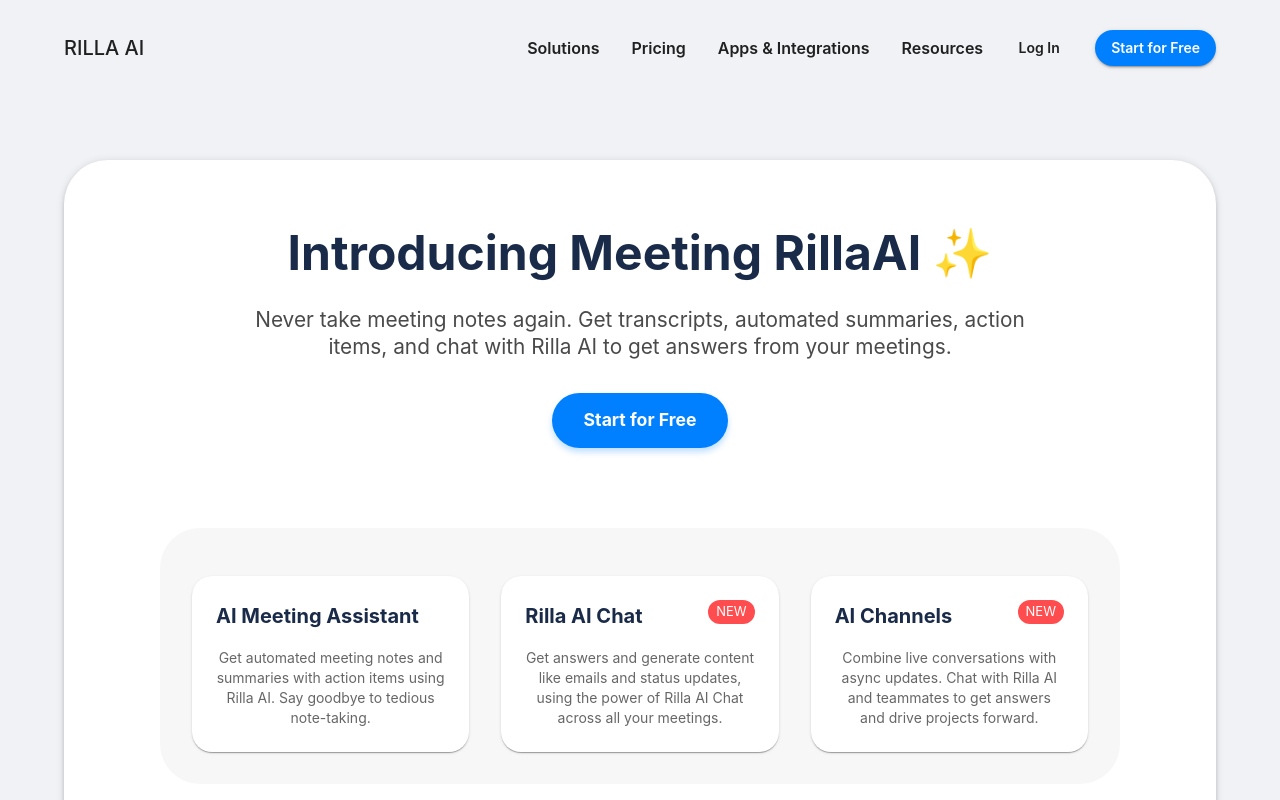
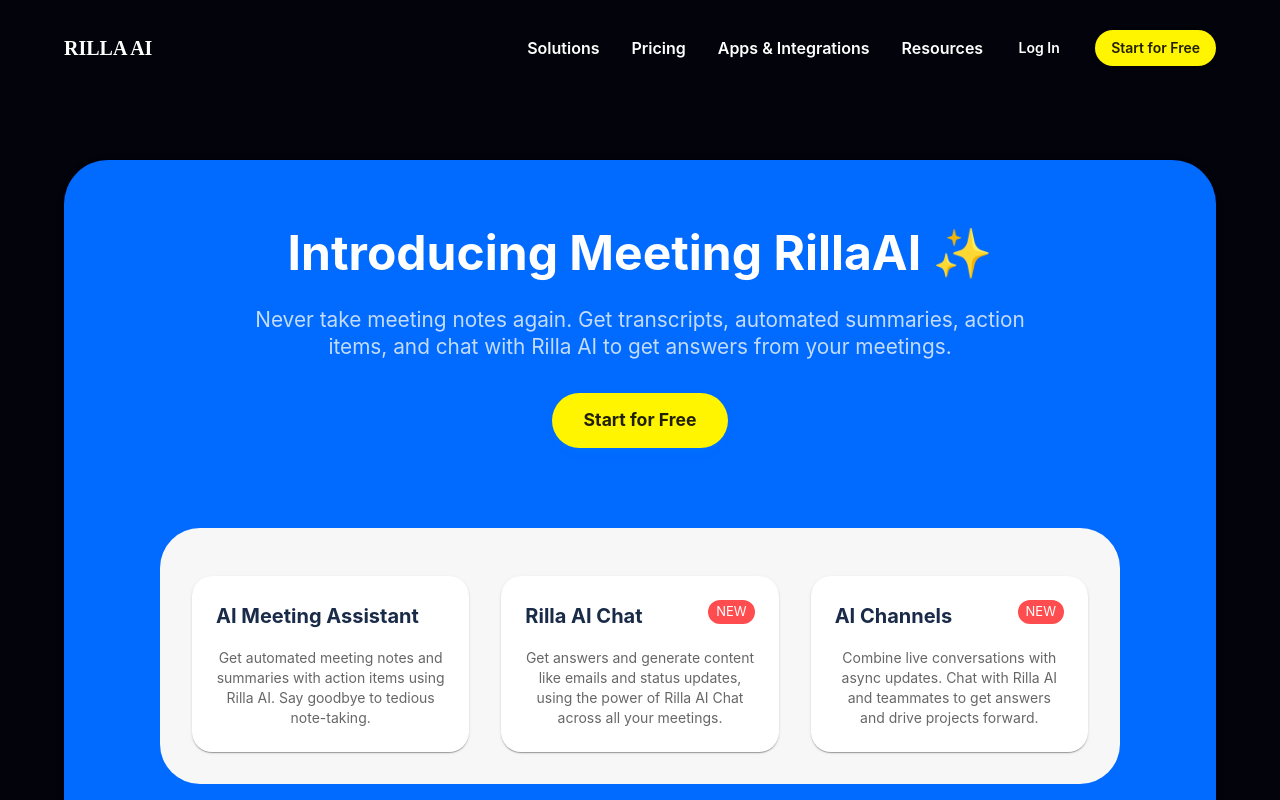
Before and after one commit to Rabia-Ghafoor/SumGen_Frontend, a Next.js app: page / in a window 1280 px wide. Shown: the top 800 px of the page. Built offline with nearby package versions, Linux system fonts and the light colour scheme.

Commit message:
Updated theme of landing page

```diff
--- a/app/page.tsx
+++ b/app/page.tsx
@@ -14,7 +14,7 @@
   return (
     <Box sx={{
       minHeight: '100vh',
-      bgcolor: '#f0f2f5',
+      bgcolor: '#03040b',
       pt: { xs: 8, md: 12 },
     }}>
       <Header isScrolled={trigger} />
--- a/components/FeatureCard.tsx
+++ b/components/FeatureCard.tsx
@@ -1,20 +1,55 @@
-import { Paper, Typography, Chip, Box } from '@mui/material';
+import React from 'react';
+import { Paper, Typography, Chip, Box } from "@mui/material";
 
 interface FeatureCardProps {
   title: string;
   description: string;
   isNew?: boolean;
+  isSelected?: boolean;
 }
 
-const FeatureCard: React.FC<FeatureCardProps> = ({ title, description, isNew }) => {
+const FeatureCard: React.FC<FeatureCardProps> = ({
+  title,
+  description,
+  isNew,
+  isSelected,
+}) => {
   return (
-    <Paper elevation={1} sx={{ height: '100%', display: 'flex', flexDirection: 'column', p: 3, borderRadius: 5 }}>
-      <Box sx={{ display: 'flex', justifyContent: 'space-between', alignItems: 'flex-start', mb: 2 }}>
-        <Typography variant="h6" component="div" sx={{ fontWeight: 'bold', color: '#1a2b49' }}>
+    <Paper
+      elevation={1}
+      sx={{
+        height: "100%",
+        display: "flex",
+        flexDirection: "column",
+        p: 3,
+        borderRadius: 5,
+        backgroundColor: "#fff",
+        cursor: "pointer",
+        border: isSelected ? "1px solid #03040b" : "none",
+      }}
+    >
+      <Box
+        sx={{
+          display: "flex",
+          justifyContent: "space-between",
+          alignItems: "flex-start",
+          mb: 2,
+        }}
+      >
+        <Typography
+          variant="h6"
+          component="div"
+          sx={{ fontWeight: "bold", color: "#1a2b49" }}
+        >
           {title}
         </Typography>
         {isNew && (
-          <Chip label="NEW" color="error" size="small" sx={{ borderRadius: 5 }} />
+          <Chip
+            label="NEW"
+            color="error"
+            size="small"
+            sx={{ borderRadius: 5 }}
+          />
         )}
       </Box>
       <Typography variant="body2" color="text.secondary">
--- a/components/Header.tsx
+++ b/components/Header.tsx
@@ -13,8 +13,10 @@
   Container,
   useMediaQuery,
   useTheme,
+  colors,
 } from "@mui/material";
 import MenuIcon from "@mui/icons-material/Menu";
+import CloseIcon from "@mui/icons-material/Close";
 
 interface HeaderProps {
   isScrolled: boolean;
@@ -34,7 +36,7 @@
       elevation={isScrolled ? 4 : 0}
       sx={{
         transition: "all 0.3s ease-in-out",
-        bgcolor: isScrolled ? "rgba(255, 255, 255, 0.95)" : "transparent",
+        bgcolor: isScrolled ? "#1a1b23" : "transparent",
         py: isScrolled ? 1 : 2,
         backdropFilter: isScrolled ? "blur(10px)" : "none",
         ...(isScrolled && { boxShadow: "0px 2px 4px rgba(0, 0, 0, 0.1)" }),
@@ -45,7 +47,7 @@
           <Typography
             variant="h6"
             component="div"
-            sx={{ display: "flex", alignItems: "center" }}
+            sx={{ display: "flex", alignItems: "center", color: "#fff",fontFamily: "Druk",fontWeight: "600" }}
           >
             RILLA AI
           </Typography>
@@ -56,14 +58,34 @@
                 color="inherit"
                 aria-label="menu"
                 onClick={() => setIsDrawerOpen(true)}
+                sx={{ color: "#fff" }}
               >
-                <MenuIcon />
+                <Box sx={{ display: "flex", alignItems: "center" }}>
+                  <Typography variant="body1" sx={{ mr: 1 }}>
+                    Menu
+                  </Typography>
+                  <MenuIcon />
+                </Box>
               </IconButton>
               <Drawer
                 anchor="right"
                 open={isDrawerOpen}
                 onClose={() => setIsDrawerOpen(false)}
               >
+                <IconButton
+                  edge="start"
+                  color="inherit"
+                  aria-label="close"
+                  onClick={() => setIsDrawerOpen(false)}
+                  sx={{ ml: 2, mt: 2 }}
+                >
+                  <Box sx={{ display: "flex", alignItems: "center" }}>
+                    <Typography variant="body1" sx={{ mr: 1 }}>
+                      Close
+                    </Typography>
+                    <CloseIcon />
+                  </Box>
+                </IconButton>
                 <List>
                   {navItems.map((item) => (
                     <ListItem button key={item}>
@@ -71,12 +93,24 @@
                     </ListItem>
                   ))}
                 </List>
+                <Box sx={{ textAlign: "left" }}>
+                  <Button color="inherit" sx={{ mx: 1, my: 1 }}>
+                    Log In
+                  </Button>
+                </Box>
+                <Button
+                  variant="contained"
+                  color="primary"
+                  sx={{ borderRadius: 50, ml: 2 }}
+                >
+                  Start for Free
+                </Button>
               </Drawer>
             </>
           ) : (
-            <Box sx={{ display: "flex", alignItems: "center" }}>
+            <Box sx={{ display: "flex", alignItems: "center", color: "#fff" }}>
               {navItems.map((item) => (
-                <Button color="inherit" key={item} sx={{ mx: 1,fontSize: 16, }}>
+                <Button color="inherit" key={item} sx={{ mx: 1, fontSize: 16 }}>
                   {item}
                 </Button>
               ))}
--- a/components/Hero.tsx
+++ b/components/Hero.tsx
@@ -13,7 +13,7 @@
   return (
     <Paper
       elevation={3}
-      sx={{ borderRadius: 11, overflow: "hidden", bgcolor: "white" }}
+      sx={{ borderRadius: 11, overflow: "hidden", bgcolor: "#016aff" }}
     >
       <Container maxWidth="xl" sx={{ px: { xs: 2, sm: 4, md: 6, lg: 8 } }}>
         <Box
@@ -29,7 +29,7 @@
             gutterBottom
             sx={{
               fontWeight: "bold",
-              color: "#1a2b49",
+              color: "#fff",
               fontSize: { xs: "2rem", sm: "2.5rem", md: "3rem" },
               mb: 3,
             }}
@@ -41,7 +41,7 @@
             variant="h5"
             sx={{
               mb: 4,
-              color: "#4a4a4a",
+              color: "#c3dcfa",
               maxWidth: "800px",
               mx: "auto",
               fontSize: { xs: "1rem", sm: "1.1rem", md: "1.3rem" },
--- a/package.json
+++ b/package.json
@@ -15,7 +15,8 @@
     "@mui/material": "^5.16.7",
     "next": "14.2.6",
     "react": "^18",
-    "react-dom": "^18.3.1"
+    "react-dom": "^18.3.1",
+    "react-router-dom": "^6.26.1"
   },
   "devDependencies": {
     "@types/node": "^20",
--- a/styles/globals.css
+++ b/styles/globals.css
@@ -2,7 +2,7 @@
 body {
   padding: 0;
   margin: 0;
-  font-family: -apple-system, BlinkMacSystemFont, Segoe UI, Roboto, Oxygen,
+  font-family: Druk,-apple-system, BlinkMacSystemFont, Segoe UI, Roboto, Oxygen,
     Ubuntu, Cantarell, Fira Sans, Droid Sans, Helvetica Neue, sans-serif;
 }
 
--- a/theme/theme.tsx
+++ b/theme/theme.tsx
@@ -4,13 +4,13 @@
 const theme = createTheme({
   palette: {
     primary: {
-      main: '#0080FF',
+      main: '#fff500',
     },
     error: {
       main: '#FF4D4F',
     },
     background: {
-      default: '#f0f2f5',
+      default: '#03040b',
     },
   },
   typography: {
```
Also changed, not shown: 1 other file (tests, documents, lock files or other folders).
